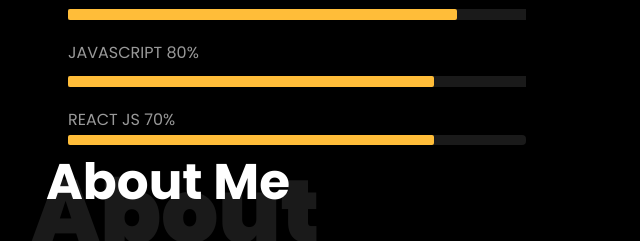
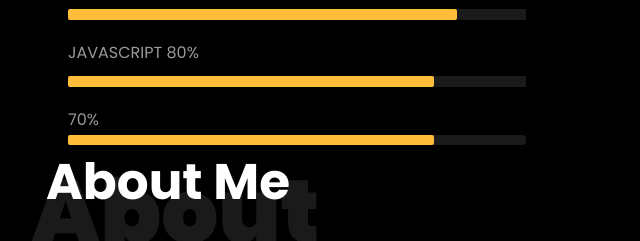
Before and after one commit to Prashant22209/My-Personal-Portfolio, a plain HTML site: page index.html in a window 1280 px wide. Shown: the part 1175-1416 px from the top of the page, 2-642 px from the left. Drawn offline with Linux system fonts and the light colour scheme; files whose address does not match are found by name.

Commit message:
Remove 'REACT JS' label from progress bar

```diff
--- a/index.html
+++ b/index.html
@@ -154,7 +154,7 @@
 									</div>
 									</div>
 
-									<span>REACT JS</span> <span class="pull-right">70%</span>
+									<span></span> <span class="pull-right">70%</span>
 									<div class="progress">
 										<div class="progress-bar" role="progressbar" style="width: 80%" aria-valuenow="90" aria-valuemin="0"
 											aria-valuemax="100"></div>
```
